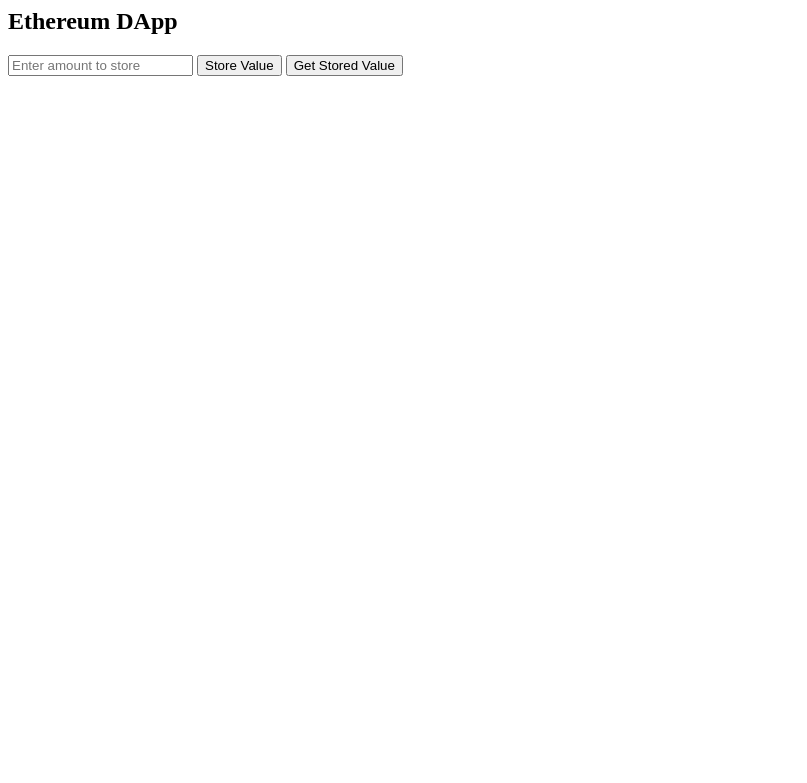
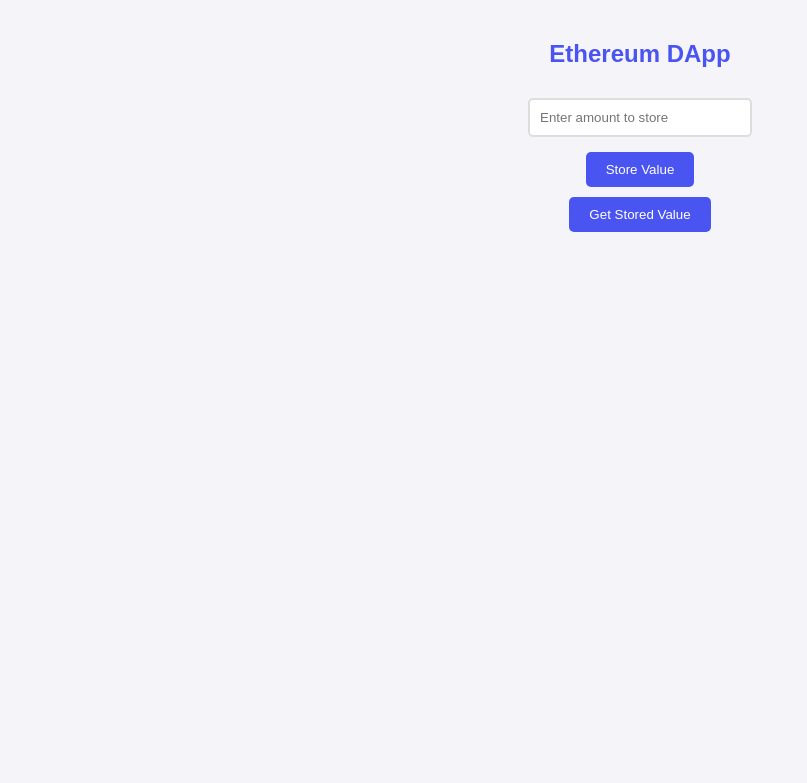
Before and after one commit to nagaxking/dapp-test, a Flask app: page / in a window 1280 px wide. Shown: the top 783 px of the page, without its empty margins (0-807 px from the left). Run offline with Flask 3, Linux system fonts and the light colour scheme; some libraries are stand-ins or nearby versions.

Commit message:
Update index.html

```diff
--- a/templates/index.html
+++ b/templates/index.html
@@ -1,11 +1,70 @@
+<!DOCTYPE html>
+<html lang="en">
+<head>
+    <meta charset="UTF-8">
+    <meta name="viewport" content="width=device-width, initial-scale=1.0">
+    <title>Ethereum DApp</title>
+    <style>
+        body {
+            font-family: Arial, sans-serif;
+            background-color: #f4f4f9;
+            margin: 0;
+            padding: 20px;
+            color: #333;
+        }
+
+        h2 {
+            color: #4a54f1;
+            text-align: center;
+        }
+
+        .container {
+            display: flex;
+            flex-direction: column;
+            align-items: center;
+            justify-content: center;
+            margin-top: 20px;
+        }
+
+        input[type="number"] {
+            padding: 10px;
+            margin: 10px 0;
+            border: 2px solid #ddd;
+            border-radius: 5px;
+            width: 200px;
+        }
+
+        .btn {
+            padding: 10px 20px;
+            margin: 5px;
+            border: none;
+            border-radius: 5px;
+            background-color: #4a54f1;
+            color: white;
+            cursor: pointer;
+            transition: background-color 0.3s;
+        }
+
+        .btn:hover {
+            background-color: #6a6fe3;
+        }
+
+        p {
+            margin: 10px 0;
+        }
+    </style>
+</head>
+<body>
     <h2>Ethereum DApp</h2>
+    <div class="container">
         <input type="number" id="moneyInput" placeholder="Enter amount to store">
         <button class="btn" onclick="storeValue()">Store Value</button>
         <button class="btn" onclick="getValue()">Get Stored Value</button>
         <p id="storedValue"></p>
         <p id="status"></p>
+    </div>
 
-<script src=" https://cdn.jsdelivr.net/npm/web3@1.5.2/dist/web3.min.js"></script>
+    <script src="https://cdn.jsdelivr.net/npm/web3@1.5.2/dist/web3.min.js"></script>
     <script>
         const contractAddress = '0x9d63fd56fab58f414fd3a4b27ae0e099091ba89d';
         const contractABI = [
@@ -54,3 +113,5 @@
             document.getElementById('storedValue').innerText = "Stored Value: " + storedValue;
         }
     </script>
+</body>
+</html>
```
Lines whose indentation alone changed are shown as unchanged.
